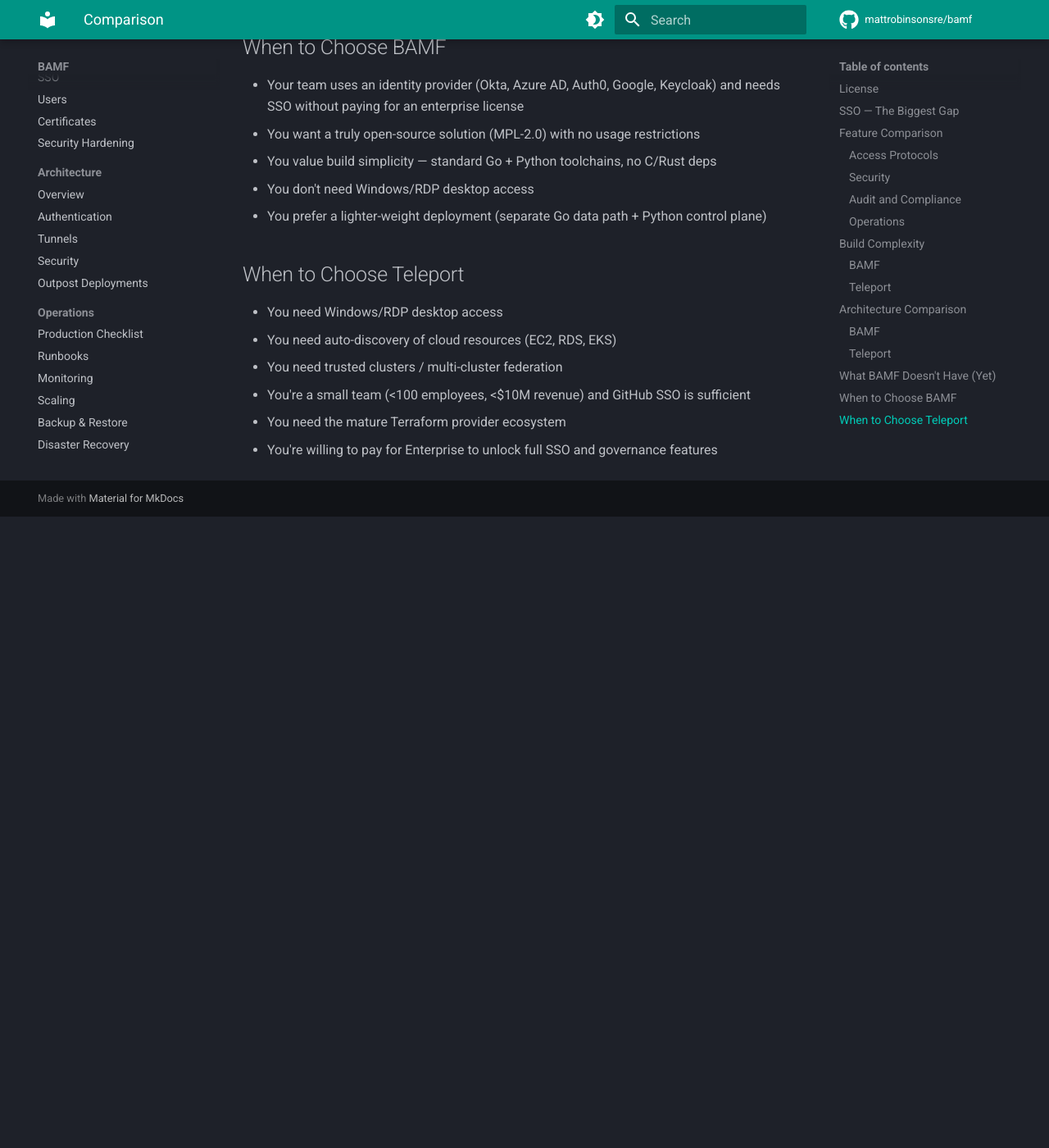
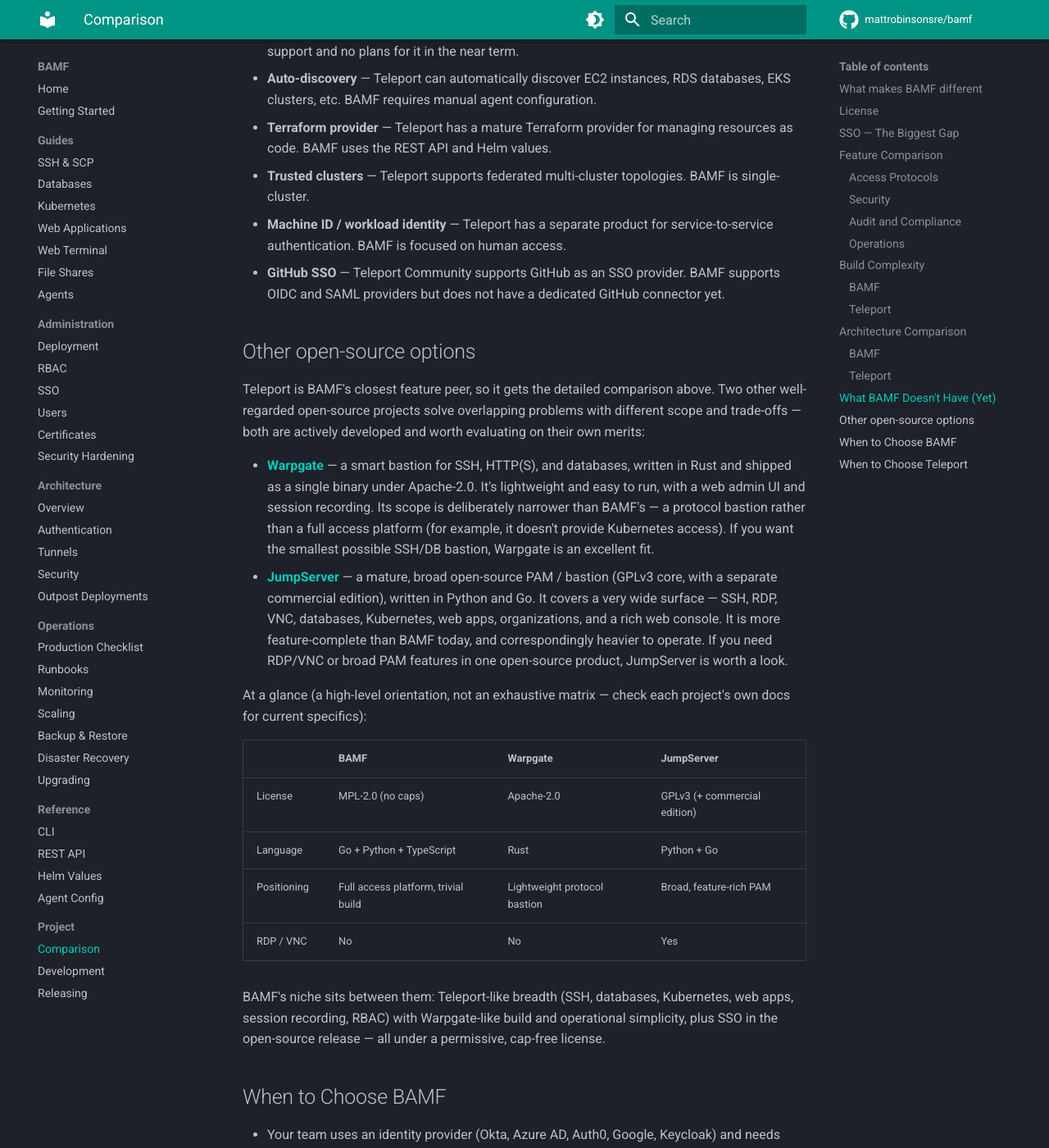
Before and after one commit to mattrobinsonsre/bamf, an MkDocs documentation site: the page built from docs/comparison.md, in a window 1280 px wide and 1400 px high, scrolled down 5925 px. Shown: the whole window at 82% size. Built offline with MkDocs 1.6.1 and Material for MkDocs 9.7.7, drawn with Linux system fonts in a browser that asks for light colours; comment, search, counter and statistics services are not loaded; before the commit the page ends 6555 px from its top, so only the background shows below that; some of the changed text lies outside the part shown.

Commit message:
docs: positioning refresh — two pillars + Warpgate/JumpServer comparison (#238)
Closes #133.

- Add a "What makes BAMF different" section leading with the two stand-out
  pillars: trivial to build/run (pure Go+Python+TS, no C/Rust/protobuf/custom
  tooling) and genuinely free (MPL-2.0, no employee/revenue caps, SSO in the
  open-source release).
- Add an "Other open-source options" section with a factual, neutral
  comparison to Warpgate (Rust, Apache-2.0, lightweight protocol bastion) and
  JumpServer (Python+Go, GPLv3 + commercial, broad PAM), plus an at-a-glance
  table and where BAMF's niche sits between them. Respectful of both peers per
  the content-hygiene rules — comparison, not ranking.

mkdocs build --strict passes; content-hygiene clean.

```diff
--- a/docs/comparison.md
+++ b/docs/comparison.md
@@ -1,8 +1,23 @@
 # BAMF vs Teleport
 
 BAMF is an open-source alternative to [Teleport](https://goteleport.com/) for
-secure infrastructure access. This page compares the two projects to help you
-decide which is right for your team.
+secure infrastructure access. This page compares BAMF to Teleport in depth (its
+closest full-featured peer) and, more briefly, to
+[other open-source options](#other-open-source-options).
+
+## What makes BAMF different
+
+Two things stand out:
+
+1. **It's trivial to build and run.** BAMF is pure Go, Python, and TypeScript —
+   no C toolchain, no Rust, no protobuf codegen, no custom build tooling. Static
+   Go binaries cross-compile with `CGO_ENABLED=0`, the API is standard
+   FastAPI, and the UI is standard Next.js, so a clean build takes minutes on a
+   laptop (see [Build complexity](#build-complexity)).
+2. **It's genuinely free, with no strings.** MPL-2.0 (file-level copyleft), no
+   employee or revenue caps, no CLA, and embedding or reselling is permitted.
+   Full SSO — Auth0, Okta, Google, Microsoft Entra ID, Keycloak, and generic
+   OIDC/SAML — is in the open-source release, not behind an enterprise license.
 
 ## License
 
@@ -193,6 +208,43 @@
   BAMF supports OIDC and SAML providers but does not have a dedicated GitHub
   connector yet.
 
+## Other open-source options
+
+Teleport is BAMF's closest feature peer, so it gets the detailed comparison
+above. Two other well-regarded open-source projects solve overlapping problems
+with different scope and trade-offs — both are actively developed and worth
+evaluating on their own merits:
+
+- **[Warpgate](https://github.com/warp-tech/warpgate)** — a smart bastion for
+  SSH, HTTP(S), and databases, written in Rust and shipped as a single binary
+  under Apache-2.0. It's lightweight and easy to run, with a web admin UI and
+  session recording. Its scope is deliberately narrower than BAMF's — a protocol
+  bastion rather than a full access platform (for example, it doesn't provide
+  Kubernetes access). If you want the smallest possible SSH/DB bastion, Warpgate
+  is an excellent fit.
+- **[JumpServer](https://github.com/jumpserver/jumpserver)** — a mature, broad
+  open-source PAM / bastion (GPLv3 core, with a separate commercial edition),
+  written in Python and Go. It covers a very wide surface — SSH, RDP, VNC,
+  databases, Kubernetes, web apps, organizations, and a rich web console. It is
+  more feature-complete than BAMF today, and correspondingly heavier to operate.
+  If you need RDP/VNC or broad PAM features in one open-source product,
+  JumpServer is worth a look.
+
+At a glance (a high-level orientation, not an exhaustive matrix — check each
+project's own docs for current specifics):
+
+| | BAMF | Warpgate | JumpServer |
+|---|---|---|---|
+| License | MPL-2.0 (no caps) | Apache-2.0 | GPLv3 (+ commercial edition) |
+| Language | Go + Python + TypeScript | Rust | Python + Go |
+| Positioning | Full access platform, trivial build | Lightweight protocol bastion | Broad, feature-rich PAM |
+| RDP / VNC | No | No | Yes |
+
+BAMF's niche sits between them: Teleport-like breadth (SSH, databases,
+Kubernetes, web apps, session recording, RBAC) with Warpgate-like build and
+operational simplicity, plus SSO in the open-source release — all under a
+permissive, cap-free license.
+
 ## When to Choose BAMF
 
 - Your team uses an identity provider (Okta, Azure AD, Auth0, Google, Keycloak)
```
